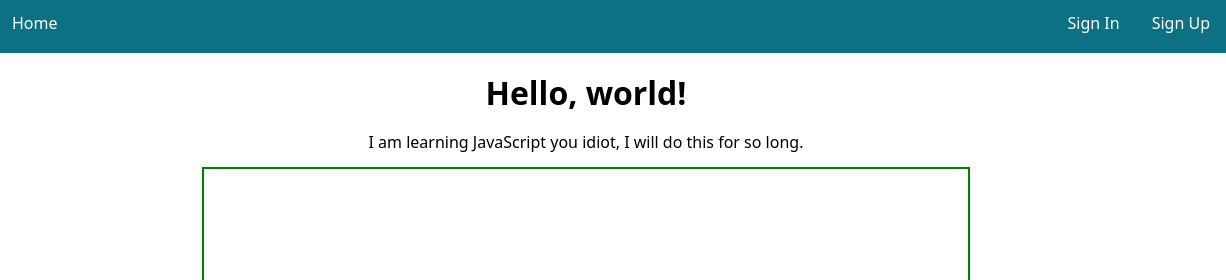
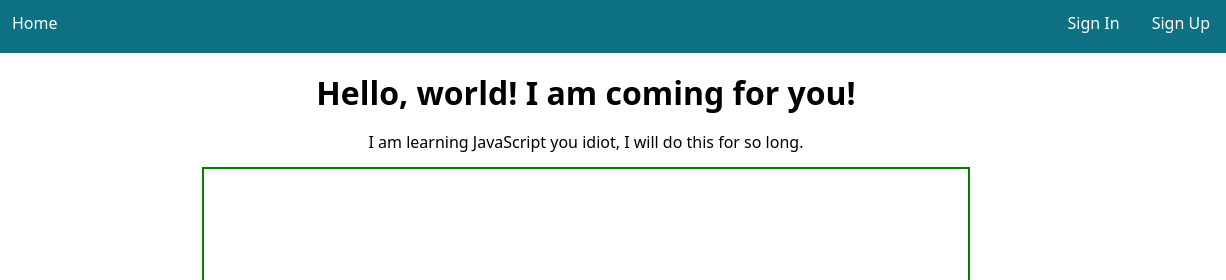
Before and after one commit to akeleb/JavaScript, a plain HTML site: page index.html in a window 1280 px wide. Shown: the top 280 px of the page, 54-1280 px from the left. Drawn offline with nearby package versions, Linux system fonts and the light colour scheme.

Commit message:
sure I am coming

```diff
--- a/index.html
+++ b/index.html
@@ -2,7 +2,7 @@
 <html lang="en">
 <head>
   <meta charset="UTF-8" />
-  <title>Hello, world!</title>
+  <title>Akele Belay</title>
   <meta name="viewport" content="width=device-width,initial-scale=1" />
   <meta name="description" content="" />
   <link href="https://cdn.jsdelivr.net/npm/modern-normalize@v2.0.0/modern-normalize.min.css" rel="stylesheet">
@@ -21,7 +21,7 @@
     </ul>
   </nav>
   <div class="main">
-    <h1>Hello, world!</h1>
+    <h1>Hello, world! I am coming for you!</h1>
     <p>I am learning JavaScript you idiot, I will do this for so long. </p>
   </div>
   <diV class="main2">
@@ -29,7 +29,6 @@
   </diV>
 
 
-
   <script src="/src/script/app.js"></script>
 </body>
 </html>
```
